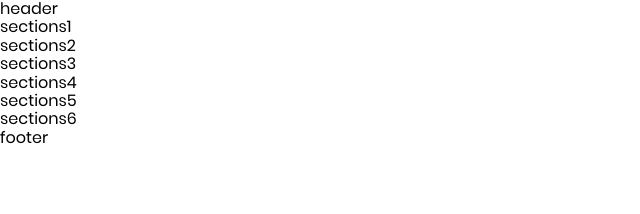
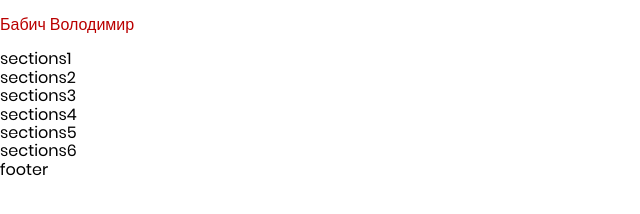
Before and after one commit to StanislavYurchenko/Deliver-Website, a website: page src/index.html in a window 1280 px wide. Shown: the whole page, without its empty margins (0-640 px from the left). Drawn offline with nearby package versions, Linux system fonts and the light colour scheme; files that its build step writes are made by us from their sources.

Commit message:
added name to header

```diff
--- a/src/html/header.html
+++ b/src/html/header.html
@@ -1,4 +1,4 @@
 <header class="header">
   <!-- HEADER + NAVIGATION -->
-  header
+  <p class="name">Бабич Володимир</p>
 </header>
--- a/src/sass/components/header/header.scss
+++ b/src/sass/components/header/header.scss
@@ -0,0 +1,3 @@
+.name {
+  color: $first-font-color;
+}
```
Also changed, not shown: build/css/styles.css, build/index.html.
